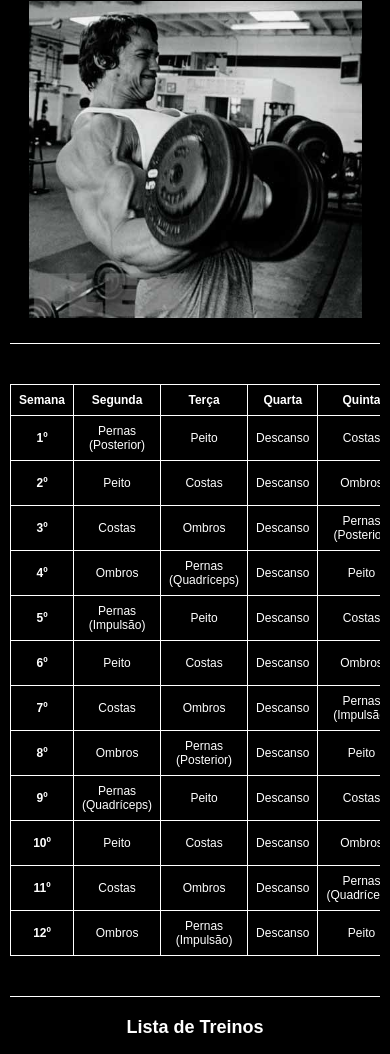
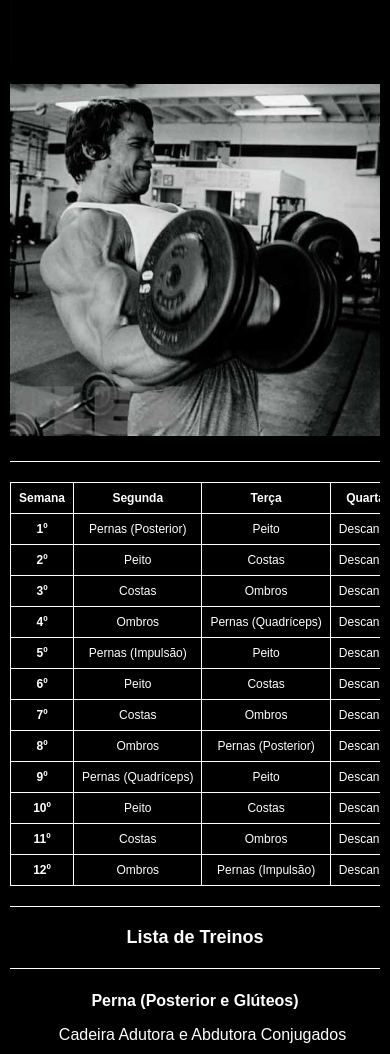
Before and after one commit to Siilvaxz7/Siilvaxz, a plain HTML site: page index5.html in a window 390 px wide. Shown: the part 941-1995 px from the top of the page. Drawn offline with Linux system fonts and the light colour scheme.

Commit message:
Update index5.html

```diff
--- a/index5.html
+++ b/index5.html
@@ -34,18 +34,7 @@
             gap: 10px;
         }
 
-        table {
-            width: 100%;
-            border-collapse: collapse;
-            margin: 20px auto;
-        }
 
-        table th,
-        table td {
-            border: 1px solid white;
-            text-align: center;
-            padding: 8px;
-        }
 
         ul {
             list-style: none;
@@ -90,15 +79,31 @@ ul li ul li {
             ul li ul {
                 margin-left: 15px;
             }
+.table-container {
+    width: 100%;
+    overflow-x: auto; /* permite rolagem horizontal */
+}
 
-            table {
-                font-size: 12px;
-            }
+table {
+    width: 100%;
+    border-collapse: collapse;
+    min-width: 600px; /* força tabela mínima */
+}
 
-            .img-container img {
-                max-width: 90%;
-            }
-            .table-container {
+table th, table td {
+    border: 1px solid white;
+    padding: 8px;
+    text-align: center;
+    white-space: nowrap; /* evita quebra de célula no meio */
+}
+
+@media (max-width: 768px) {
+    table {
+        font-size: 12px; /* diminui fonte no celular */
+    }
+}
+
+
     width: 100%;
     overflow-x: auto; /* permite rolar horizontalmente no celular */
 }
```
